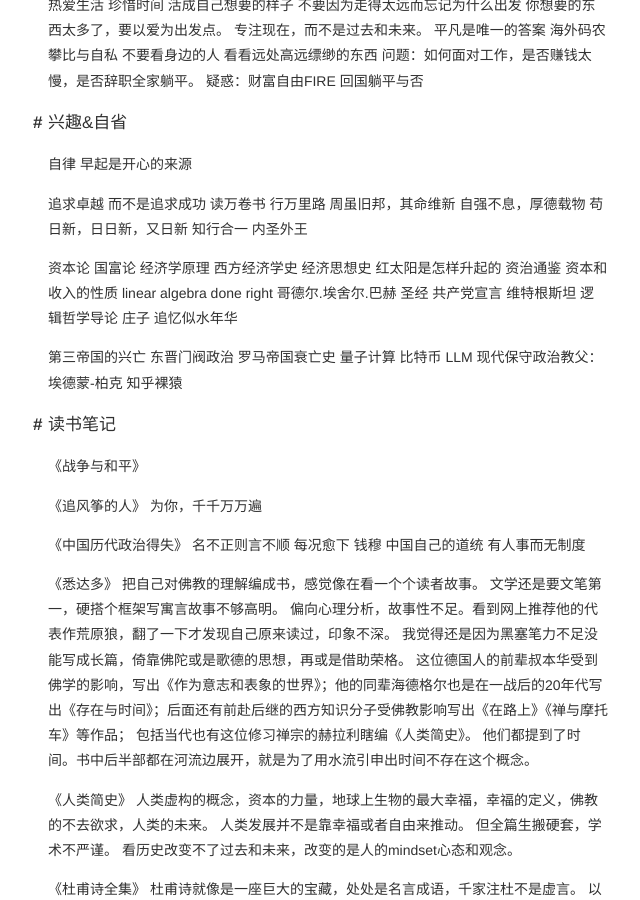
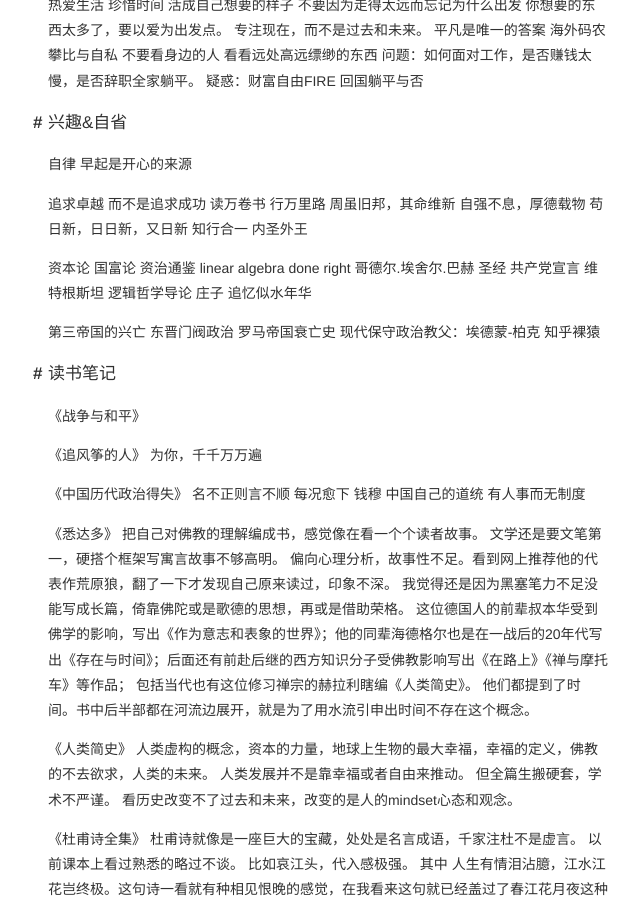
Before and after one commit to guoqingxiong/guoqingxiong.github.io, a Jekyll site: the page built from _posts/2023-07-22-日记.md, in a window 1280 px wide and 900 px high, scrolled down 1061 px. Shown: the whole window, without its empty margins (312-952 px from the left). Built offline with Jekyll 4.4.1, drawn with Linux system fonts in a browser that asks for light colours.

```diff
--- a/_posts/2023-07-22-日记.md
+++ b/_posts/2023-07-22-日记.md
@@ -68,12 +68,7 @@ categories: [日记]
 
 资本论
 国富论
-经济学原理
-西方经济学史
-经济思想史
-红太阳是怎样升起的
 资治通鉴
-资本和收入的性质
 linear algebra done right
 哥德尔.埃舍尔.巴赫
 圣经
@@ -85,9 +80,6 @@ linear algebra done right
 第三帝国的兴亡
 东晋门阀政治
 罗马帝国衰亡史
-量子计算
-比特币
-LLM
 现代保守政治教父：埃德蒙-柏克
 知乎裸猿
 
```
